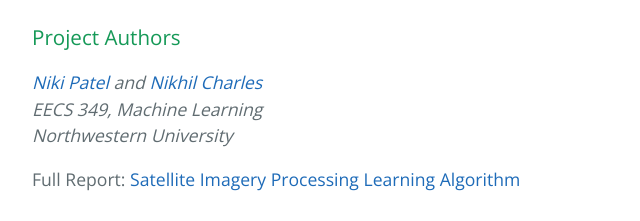
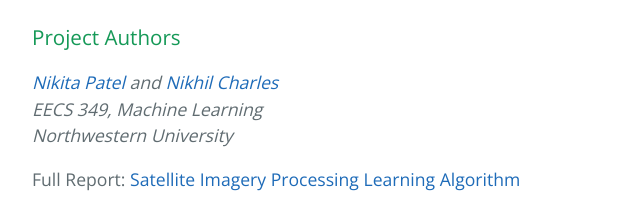
Before and after one commit to cuulee/eecs349-final-project, a plain HTML site: page index.html in a window 1280 px wide. Shown: the part 1573-1794 px from the top of the page, 192-832 px from the left. Drawn offline with nearby package versions, Linux system fonts and the light colour scheme.

Commit message:
Niki to Nikita

```diff
--- a/index.html
+++ b/index.html
@@ -42,7 +42,7 @@
 </p>
 
 <h3><a id="welcome-to-github-pages" class="anchor" href="#welcome-to-github-pages" aria-hidden="true"><span aria-hidden="true" class="octicon octicon-link"></span></a>Project Authors</h3>
-<address><a href="mailto:nikitapatel2017@u.northwestern.edu">Niki Patel</a> and <a href="mailto:nikhilcharles2017@u.northwestern.edu">Nikhil Charles</a><br>
+<address><a href="mailto:nikitapatel2017@u.northwestern.edu">Nikita Patel</a> and <a href="mailto:nikhilcharles2017@u.northwestern.edu">Nikhil Charles</a><br>
 EECS 349, Machine Learning<br>
 Northwestern University
 </address>
```
